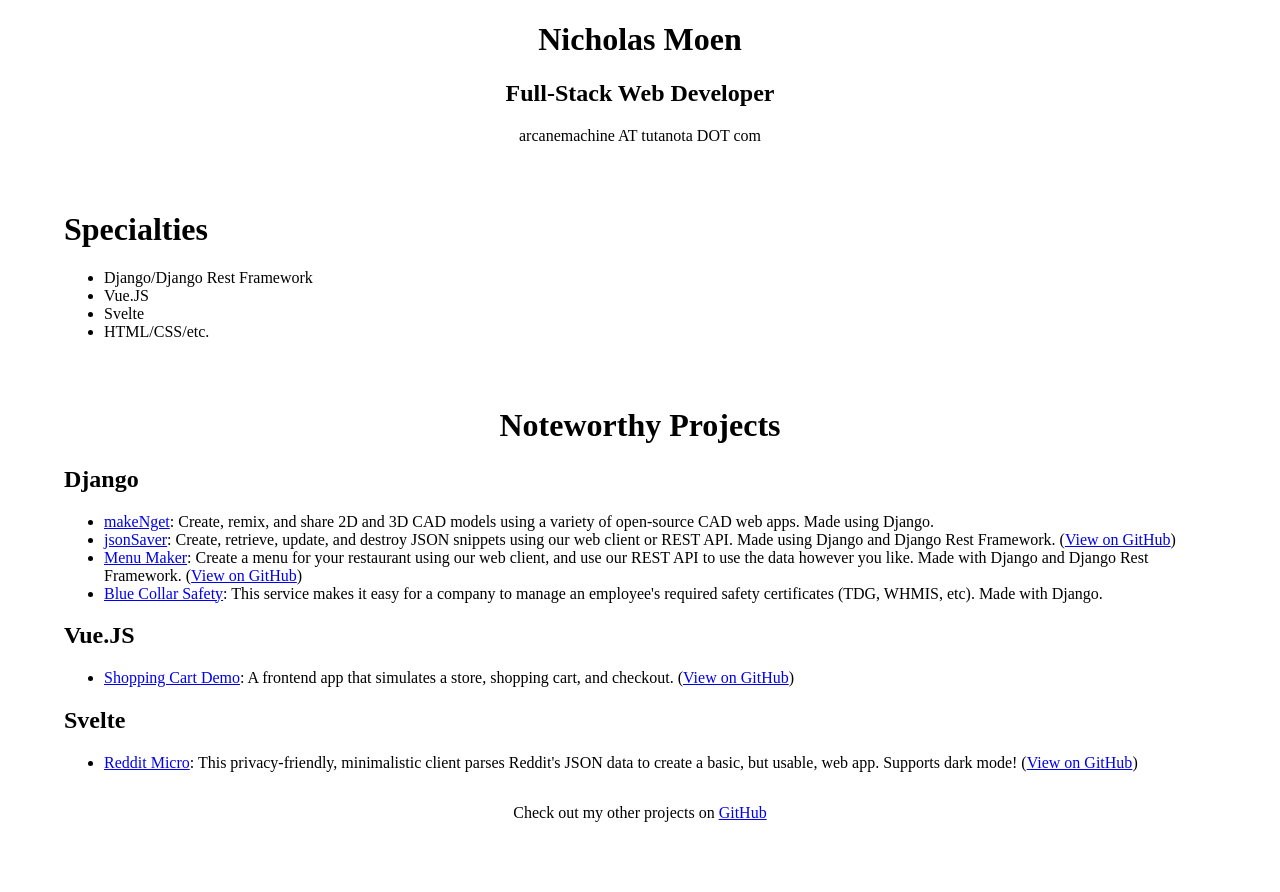
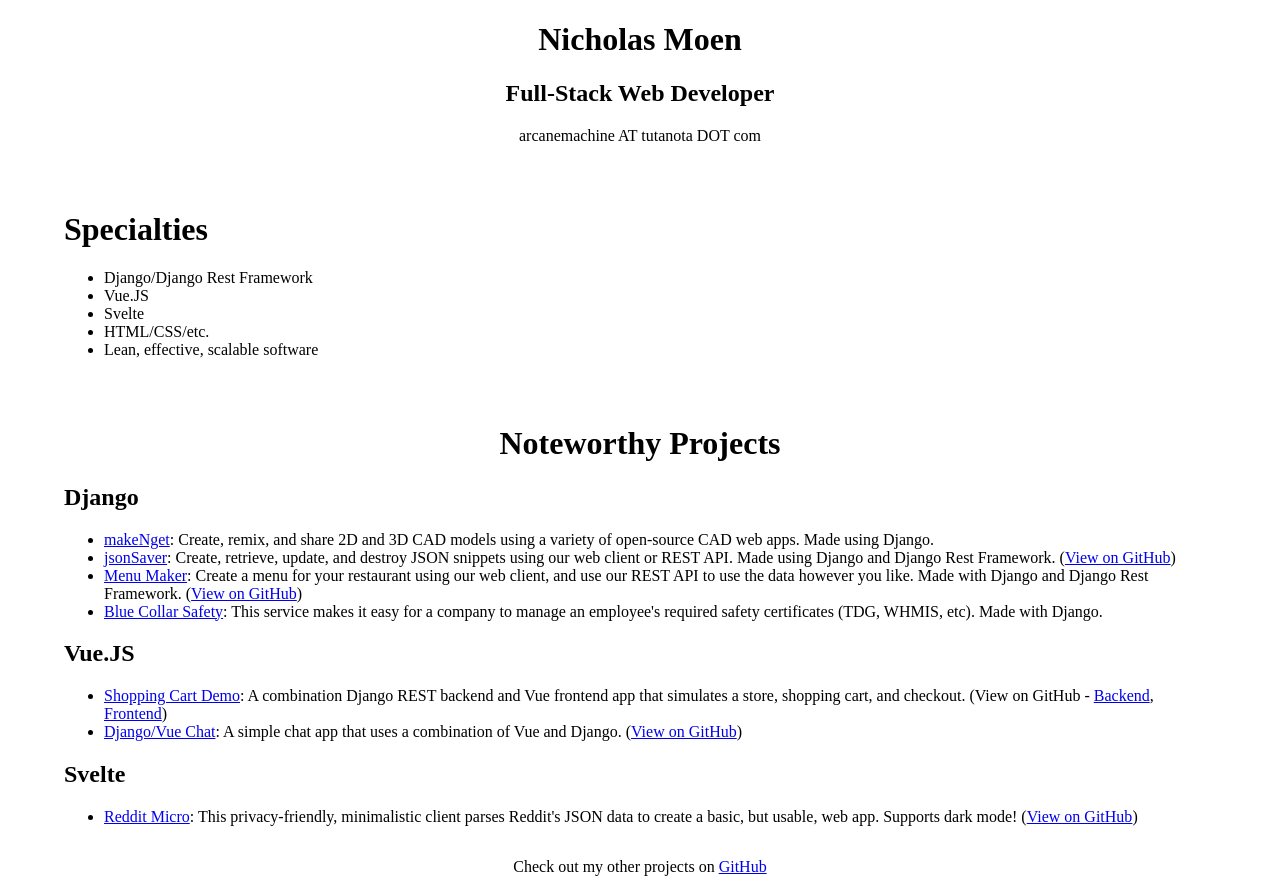
Before and after one commit to arcanemachine/arcanemachine.github.io, a plain HTML site: page index.html in a window 1280 px wide. Before the commit the page ends 838 px from the top, so only its background shows below. Drawn offline with Linux system fonts and the light colour scheme.

Commit message:
Add django-chat

```diff
--- a/index.html
+++ b/index.html
@@ -45,6 +45,7 @@
           <li>Vue.JS</li>
           <li>Svelte</li>
           <li>HTML/CSS/etc.</li>
+          <li>Lean, effective, scalable software</li>
         </ul>
       </div>
 
@@ -89,7 +90,13 @@
           <li>
             <a href="https://vue-shopping-cart2.surge.sh/">Shopping Cart Demo</a>:
             <span>
-              A frontend app that simulates a store, shopping cart, and checkout. (<a href="https://github.com/arcanemachine.vue-shopping-cart/">View on GitHub</a>)
+              A combination Django REST backend and Vue frontend app that simulates a store, shopping cart, and checkout. (View on GitHub - <a href="https://github.com/arcanemachine/django-shopping-cart/">Backend</a>, <a href="https://github.com/arcanemachine/vue-shopping-cart/">Frontend</a>)
+            </span>
+          </li>
+          <li>
+            <a href="https://django-chat.nicholasmoen.com/">Django/Vue Chat</a>:
+            <span>
+              A simple chat app that uses a combination of Vue and Django. (<a href="https://github.com/arcanemachine/django-chat/">View on GitHub</a>)
             </span>
           </li>
         </ul>
```
